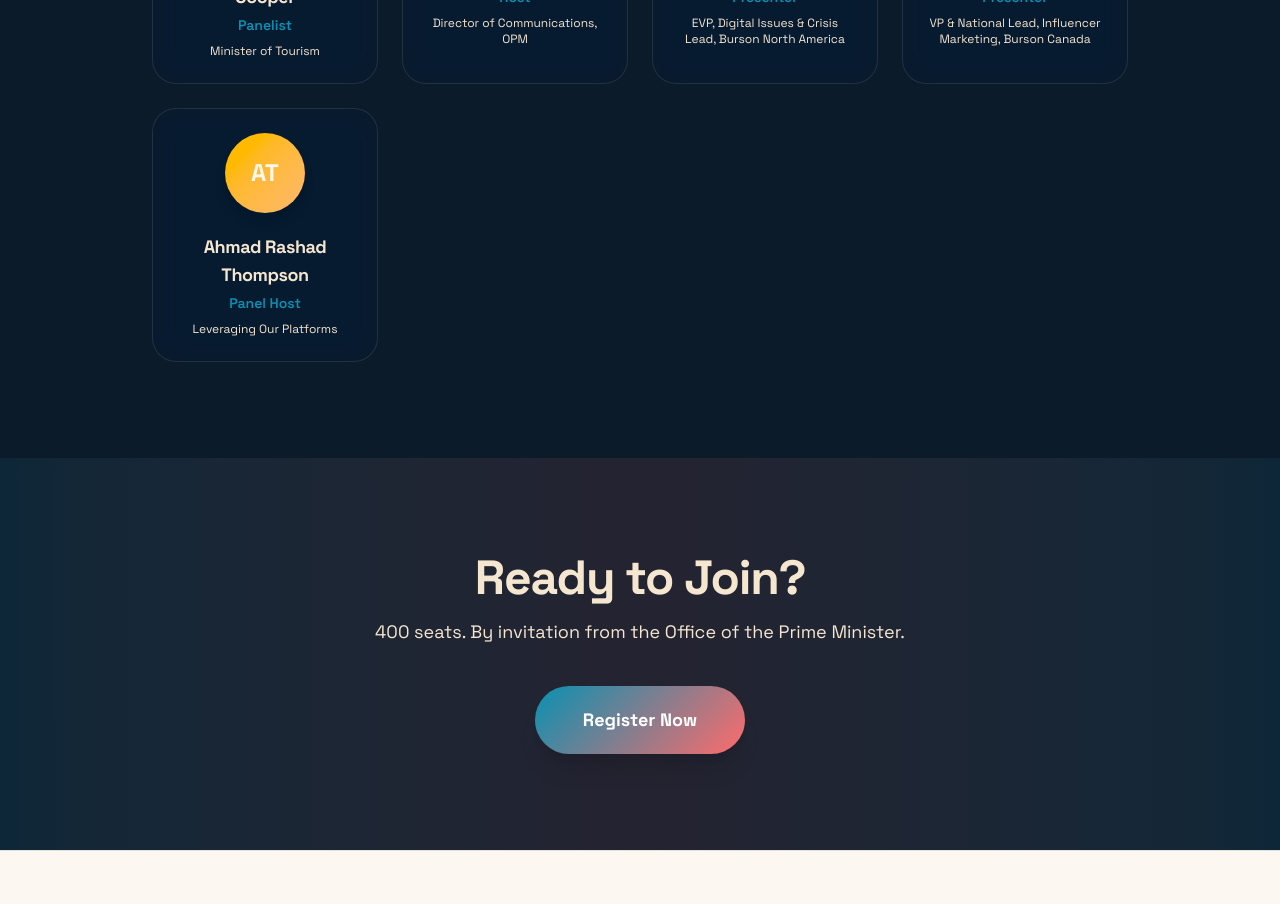
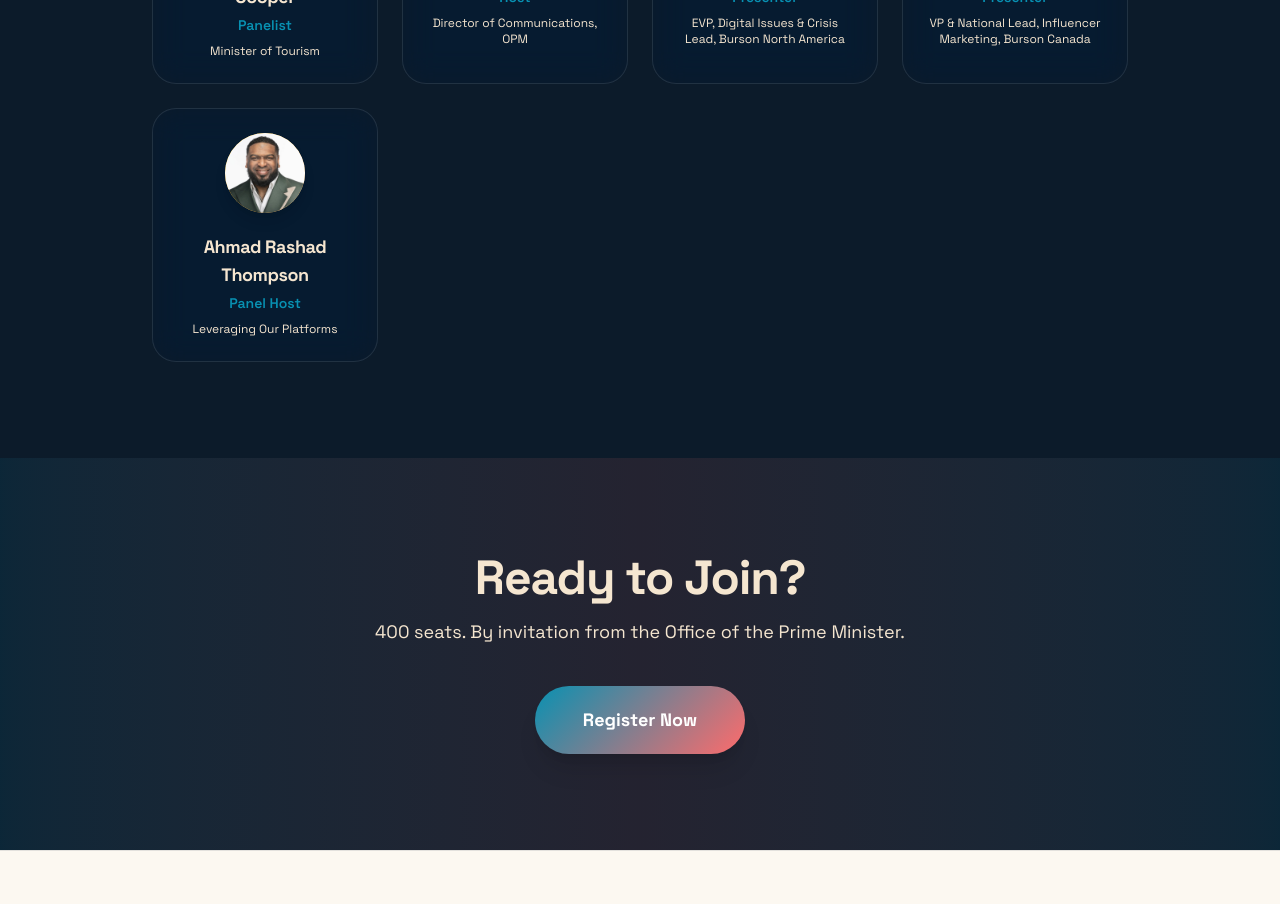
Before and after one commit to gmr0780/Bahamas-Creator-Economy, a Next.js app: page /event in a window 1280 px wide. Shown: the part 4100-5004 px from the top of the page. Built offline with nearby package versions, Linux system fonts and the light colour scheme; no server answers; the database is empty.

Commit message:
Add Ahmad Rashad Thompson photo

```diff
--- a/src/app/event/page.tsx
+++ b/src/app/event/page.tsx
@@ -88,6 +88,7 @@ const speakers = [
   {
     name: "Ahmad Rashad Thompson",
     initials: "AT",
+    image: "/speakers/ahmad-thompson.jpeg",
     role: "Panel Host",
     description: "Leveraging Our Platforms",
     gradient: "from-amber-400 to-orange-300",
```
Also changed, not shown: public/speakers/ahmad-thompson.jpeg (added).
